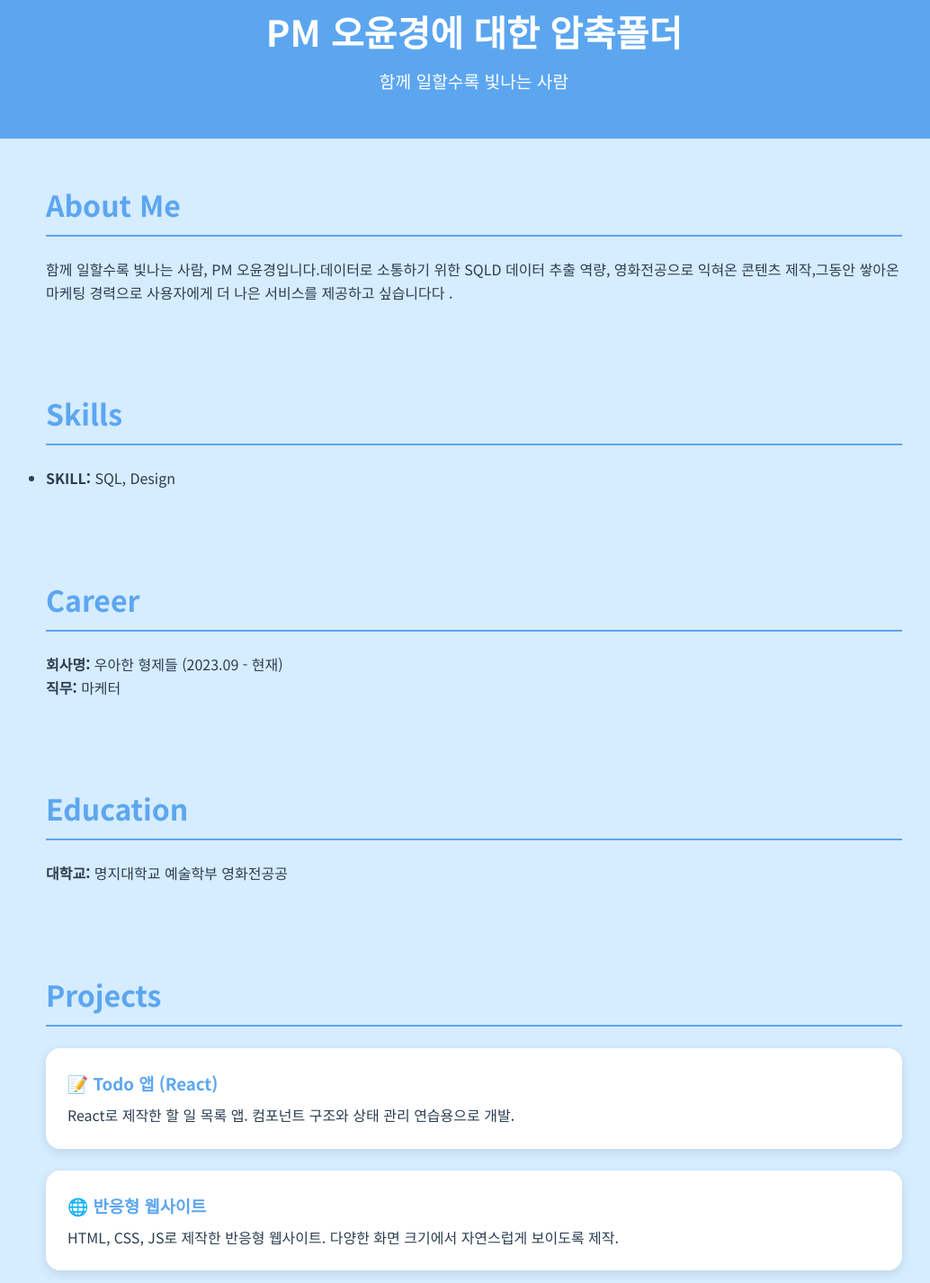
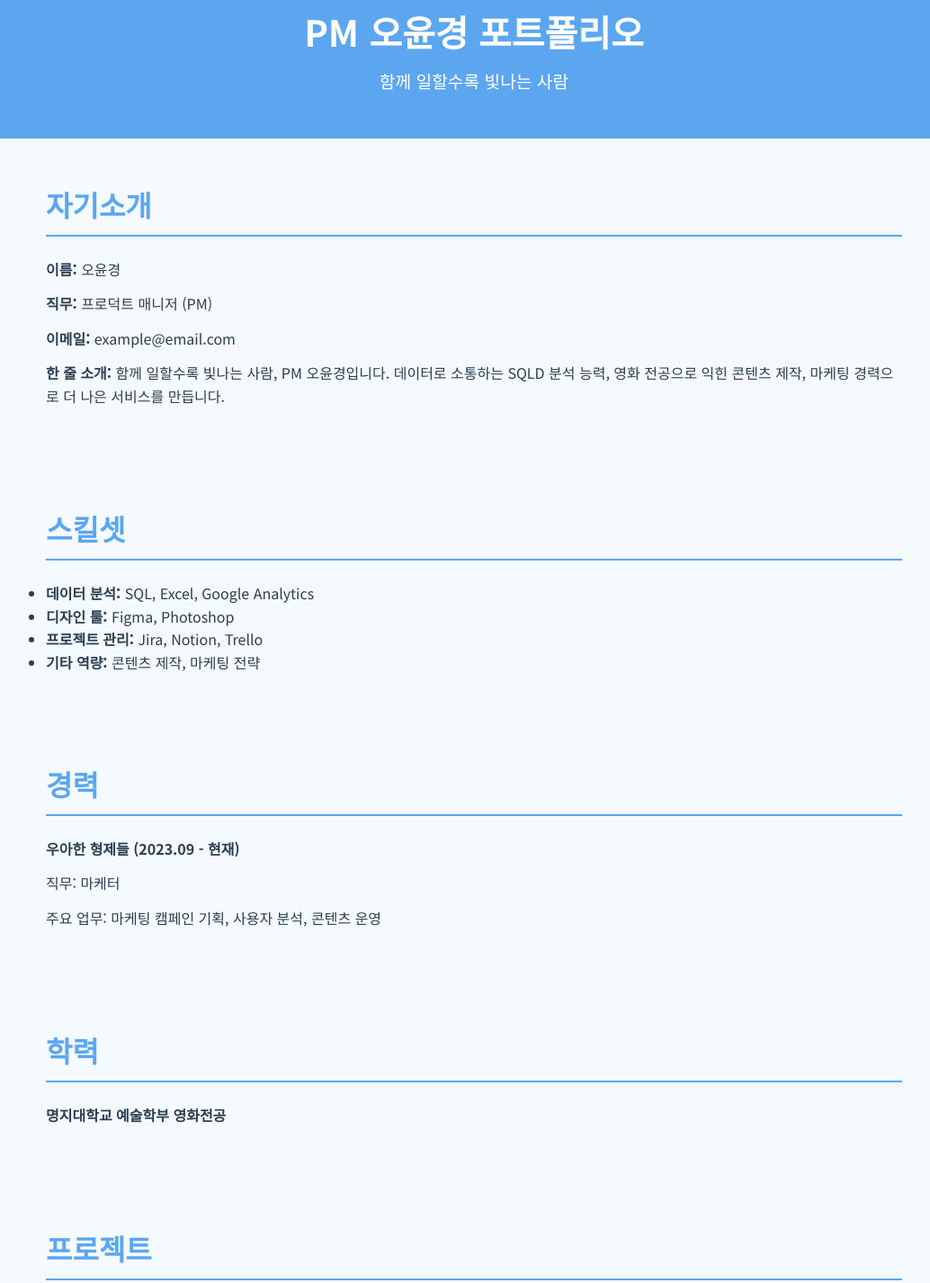
Before and after one commit to 102ugo/kyo, a plain HTML site: page index.html in a window 1280 px wide. Shown: the part 45-1471 px from the top of the page at 90% size, without its empty margins (113-1147 px from the left). Drawn offline with Linux system fonts and the light colour scheme.

Commit message:
디자인 추가된 포트폴리오 업데이트

```diff
--- a/index.html
+++ b/index.html
@@ -9,7 +9,7 @@
     :root {
       --main-blue: #5ca6f0;
       --dark-blue: #2c3e50;
-      --light-blue: #d6ecff;
+      --light-blue: #f4faff;
       --white: #ffffff;
     }
 
@@ -60,6 +60,10 @@
       margin-top: 1rem;
     }
 
+    .info-item {
+      margin-bottom: 0.8rem;
+    }
+
     .project {
       background: var(--white);
       padding: 1.5rem;
@@ -90,45 +94,51 @@
 </head>
 <body>
   <header>
-    <h1>PM 오윤경에 대한 압축폴더</h1>
+    <h1>PM 오윤경 포트폴리오</h1>
     <p>함께 일할수록 빛나는 사람</p>
   </header>
 
   <section>
-    <h2>About Me</h2>
+    <h2>자기소개</h2>
     <div class="section-content">
-      <p>함께 일할수록 빛나는 사람, PM 오윤경입니다.데이터로 소통하기 위한 SQLD 데이터 추출 역량, 영화전공으로 익혀온 콘텐츠 제작,그동안 쌓아온 마케팅 경력으로 사용자에게 더 나은 서비스를 제공하고 싶습니다다 .</p>
+      <div class="info-item"><strong>이름:</strong> 오윤경</div>
+      <div class="info-item"><strong>직무:</strong> 프로덕트 매니저 (PM)</div>
+      <div class="info-item"><strong>이메일:</strong> example@email.com</div>
+      <div class="info-item"><strong>한 줄 소개:</strong> 함께 일할수록 빛나는 사람, PM 오윤경입니다. 데이터로 소통하는 SQLD 분석 능력, 영화 전공으로 익힌 콘텐츠 제작, 마케팅 경력으로 더 나은 서비스를 만듭니다.</div>
     </div>
   </section>
 
   <section>
-    <h2>Skills</h2>
+    <h2>스킬셋</h2>
     <div class="section-content">
       <ul>
-        <li><strong>SKILL:</strong> SQL, Design</li>
+        <li><strong>데이터 분석:</strong> SQL, Excel, Google Analytics</li>
+        <li><strong>디자인 툴:</strong> Figma, Photoshop</li>
+        <li><strong>프로젝트 관리:</strong> Jira, Notion, Trello</li>
+        <li><strong>기타 역량:</strong> 콘텐츠 제작, 마케팅 전략</li>
       </ul>
     </div>
   </section>
 
   <section>
-    <h2>Career</h2>
+    <h2>경력</h2>
     <div class="section-content">
-      <p><strong>회사명:</strong> 우아한 형제들 (2023.09 - 현재)</p>
-      <p><strong>직무:</strong> 마케터</p>
-
+      <div class="info-item"><strong>우아한 형제들 (2023.09 - 현재)</strong></div>
+      <div class="info-item">직무: 마케터</div>
+      <div class="info-item">주요 업무: 마케팅 캠페인 기획, 사용자 분석, 콘텐츠 운영</div>
     </div>
   </section>
 
   <section>
-    <h2>Education</h2>
+    <h2>학력</h2>
     <div class="section-content">
-      <p><strong>대학교:</strong> 명지대학교 예술학부 영화전공공</p>
-
+      <div class="info-item"><strong>명지대학교 예술학부 영화전공</strong></div>
     </div>
   </section>
 
   <section>
-    <h2>Projects</h2>
+    <h2>프로젝트</h2>
+
     <div class="project">
       <h3>📝 Todo 앱 (React)</h3>
       <p>React로 제작한 할 일 목록 앱. 컴포넌트 구조와 상태 관리 연습용으로 개발.</p>
@@ -136,13 +146,14 @@
 
     <div class="project">
       <h3>🌐 반응형 웹사이트</h3>
-      <p>HTML, CSS, JS로 제작한 반응형 웹사이트. 다양한 화면 크기에서 자연스럽게 보이도록 제작.</p>
+      <p>HTML, CSS, JS로 제작한 반응형 웹사이트. 다양한 화면 크기에서 자연스럽게 보이도록 구현.</p>
     </div>
 
     <div class="project">
       <h3>📊 데이터 시각화 대시보드</h3>
-      <p>Chart.js와 API를 사용해 데이터를 시각화하는 대시보드 페이지.</p>
+      <p>Chart.js와 API를 사용해 데이터를 시각화하는 대시보드 페이지. 사용자 친화적 UI를 통해 데이터 이해도를 향상시킴.</p>
     </div>
+
   </section>
 
   <footer>
```
